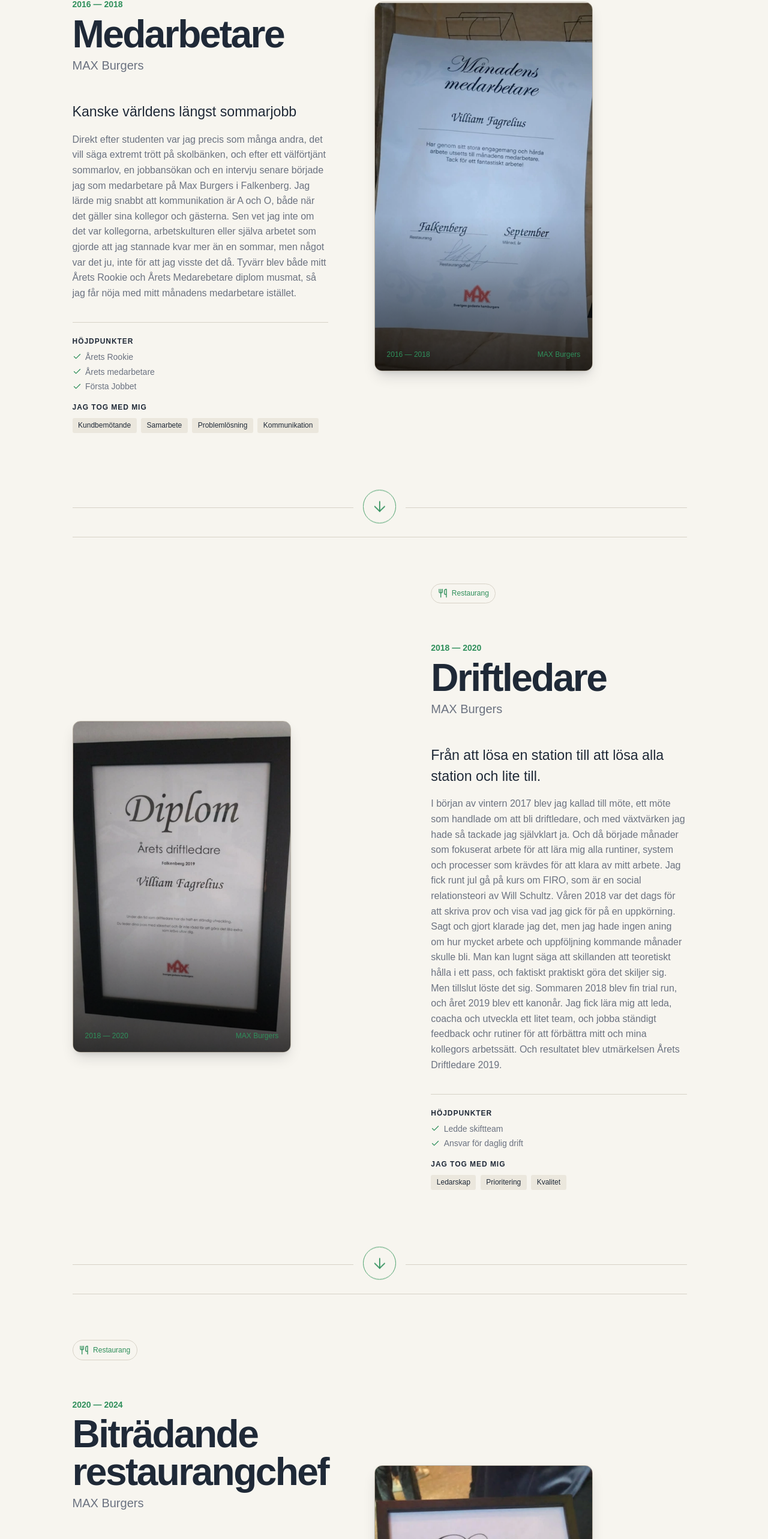
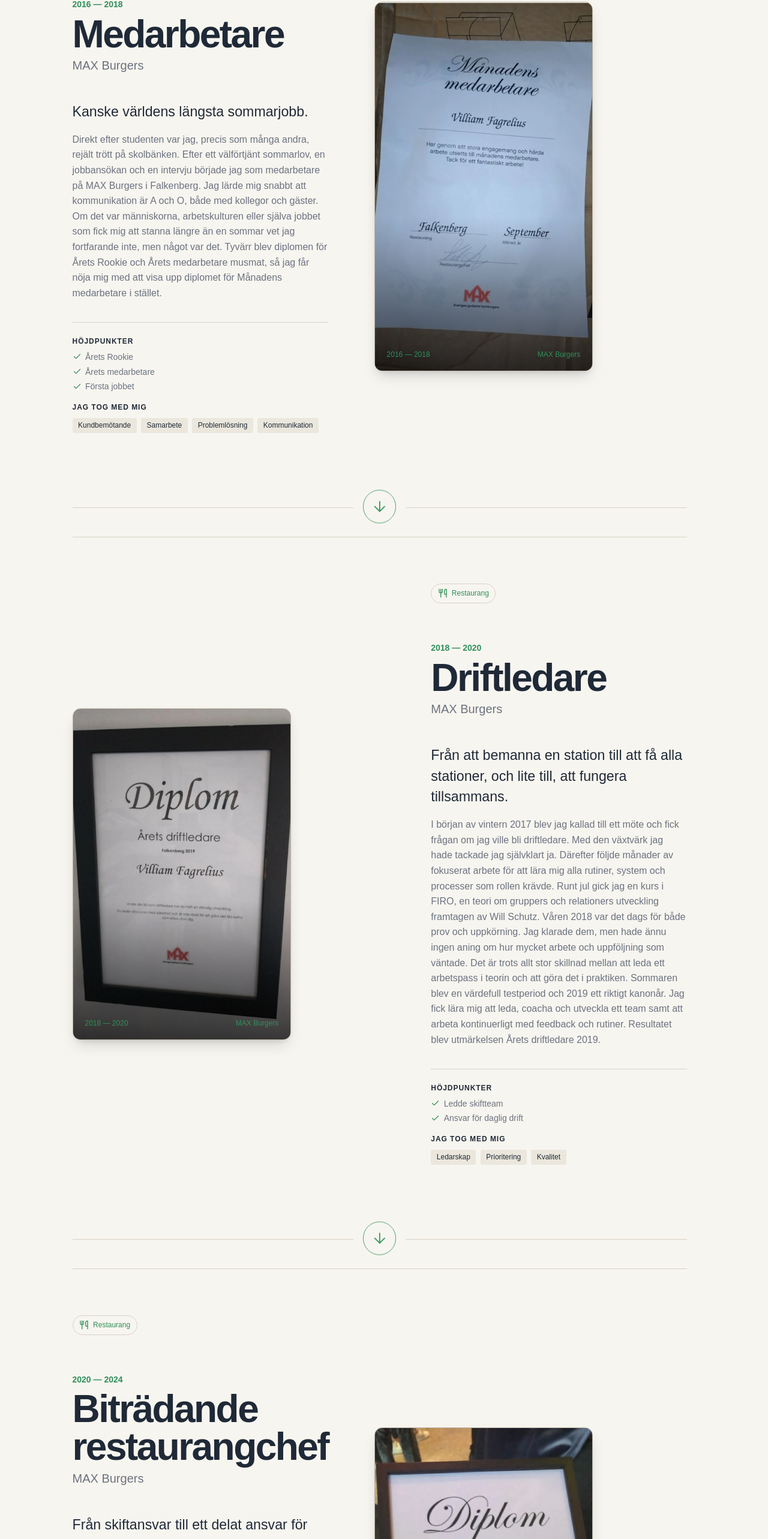
Before and after one commit to Augustvilliam/Portfolio, a React app: page /journey in a window 1280 px wide. Shown: the part 1286-3852 px from the top of the page at 60% size. Built offline with nearby package versions, Linux system fonts and the light colour scheme; the HTML template or start-up script is replaced by a standard one; a web font is replaced by a local one.

Commit message:
Finished JourneyPage

```diff
--- a/src/pages/JourneyPage.tsx
+++ b/src/pages/JourneyPage.tsx
@@ -36,12 +36,12 @@
         role: "Medarbetare",
         company: "MAX Burgers",
         category: "restaurang",
-        summary: "Kanske världens längst sommarjobb",
-        details: "Direkt efter studenten var jag precis som många andra, det vill säga extremt trött på skolbänken, och efter ett välförtjänt sommarlov, en jobbansökan och en intervju senare började jag som medarbetare på Max Burgers i Falkenberg. Jag lärde mig snabbt att kommunikation är A och O, både när det gäller sina kollegor och gästerna. Sen vet jag inte om det var kollegorna, arbetskulturen eller själva arbetet som gjorde att jag stannade kvar mer än en sommar, men något var det ju, inte för att jag visste det då. Tyvärr blev både mitt Årets Rookie och Årets Medarebetare diplom musmat, så jag får nöja med mitt månadens medarbetare istället.",
-        highlights: ["Årets Rookie", "Årets medarbetare", "Första Jobbet"],
+        summary: "Kanske världens längsta sommarjobb.",
+        details: "Direkt efter studenten var jag, precis som många andra, rejält trött på skolbänken. Efter ett välförtjänt sommarlov, en jobbansökan och en intervju började jag som medarbetare på MAX Burgers i Falkenberg. Jag lärde mig snabbt att kommunikation är A och O, både med kollegor och gäster. Om det var människorna, arbetskulturen eller själva jobbet som fick mig att stanna längre än en sommar vet jag fortfarande inte, men något var det. Tyvärr blev diplomen för Årets Rookie och Årets medarbetare musmat, så jag får nöja mig med att visa upp diplomet för Månadens medarbetare i stället.",
+        highlights: ["Årets Rookie", "Årets medarbetare", "Första jobbet"],
         skills: ["Kundbemötande", "Samarbete", "Problemlösning", "Kommunikation"],
         image: "/images/employee.webp",
-        imageAlt: "Restaurangprojekt med burgare och menyer",
+        imageAlt: "Diplom för Månadens medarbetare på MAX Burgers",
     },
     {
         id: 2,
@@ -49,12 +49,12 @@
         role: "Driftledare",
         company: "MAX Burgers",
         category: "restaurang",
-        summary: "Från att lösa en station till att lösa alla station och lite till.",
-        details: "I början av vintern 2017 blev jag kallad till möte, ett möte som handlade om att bli driftledare, och med växtvärken jag hade så tackade jag självklart ja. Och då började månader som fokuserat arbete för att lära mig alla runtiner, system och processer som krävdes för att klara av mitt arbete. Jag fick runt jul gå på kurs om FIRO, som är en social relationsteori av Will Schultz. Våren 2018 var det dags för att skriva prov och visa vad jag gick för på en uppkörning. Sagt och gjort klarade jag det, men jag hade ingen aning om hur mycket arbete och uppföljning kommande månader skulle bli. Man kan lugnt säga att skillanden att teoretiskt hålla i ett pass, och faktiskt praktiskt göra det skiljer sig. Men tillslut löste det sig. Sommaren 2018 blev fin trial run, och året 2019 blev ett kanonår. Jag fick lära mig att leda, coacha och utveckla ett litet team, och jobba ständigt feedback ochr rutiner för att förbättra mitt och mina kollegors arbetssätt. Och resultatet blev utmärkelsen Årets Driftledare 2019.",
+        summary: "Från att bemanna en station till att få alla stationer, och lite till, att fungera tillsammans.",
+        details: "I början av vintern 2017 blev jag kallad till ett möte och fick frågan om jag ville bli driftledare. Med den växtvärk jag hade tackade jag självklart ja. Därefter följde månader av fokuserat arbete för att lära mig alla rutiner, system och processer som rollen krävde. Runt jul gick jag en kurs i FIRO, en teori om gruppers och relationers utveckling framtagen av Will Schutz. Våren 2018 var det dags för både prov och uppkörning. Jag klarade dem, men hade ännu ingen aning om hur mycket arbete och uppföljning som väntade. Det är trots allt stor skillnad mellan att leda ett arbetspass i teorin och att göra det i praktiken. Sommaren blev en värdefull testperiod och 2019 ett riktigt kanonår. Jag fick lära mig att leda, coacha och utveckla ett team samt att arbeta kontinuerligt med feedback och rutiner. Resultatet blev utmärkelsen Årets driftledare 2019.",
         highlights: ["Ledde skiftteam", "Ansvar för daglig drift"],
         skills: ["Ledarskap", "Prioritering", "Kvalitet"],
         image: "/images/shift.webp",
-        imageAlt: "Porträtt av Villiam",
+        imageAlt: "Inramat diplom för Årets driftledare 2019",
     },
     {
         id: 3,
@@ -62,12 +62,12 @@
         role: "Biträdande restaurangchef",
         company: "MAX Burgers",
         category: "restaurang",
-        summary: "Temp",
-        details: "Året var 2020, vi var mitt upp i någon bortglömd pandemi, med massa speciella rutiner och restriktioner som blev kanske den största utmaningen jag någonsin mött, och jag hade blivit tillfrågad att gå över till restaurangen i Varberg som biträdande restaurangchef. Det var inte första gångnen jag blev tillfrågad. Men första gången jag blev tillfrågad så kände jag mig inte redo, jag var bekväm i min nuvarande roll, jag hade nära till och hem från jobbet, och hade mina rutiner mellan mig och mina kollegor. Men tillslut, och med lite pepp från min sambo så sa jag ja. Och oj vilken omställning det blev. Från att ha ett litet team och ansvara för en period på en dag så var hade jag nu delat ansvar för hela restaurangen. Allt från att följa upp resultat och rutiner, till rekrtering, bokslut, budget arbete, schema och 100 mer saker. Men det gick bra. Vågar till och med säga att det gick väldigt bra. Så bra att jag och min restaurangchef blev tilldelade utmärkelsen för Årets Engagemangslyft, och detta satte grunden för allt kommande arbete under min tid som biträdande restaurangchef.",
+        summary: "Från skiftansvar till ett delat ansvar för hela restaurangen.",
+        details: "Året var 2020 och vi befann oss mitt i en pandemi. De ständigt förändrade rutinerna och restriktionerna blev en av de största utmaningarna jag dittills hade mött. Samtidigt fick jag frågan om jag ville gå över till restaurangen i Varberg som biträdande restaurangchef. Det var inte första gången jag blev tillfrågad. Tidigare hade jag tackat nej eftersom jag inte känt mig redo och trivts bra med rollen, kollegorna och den korta resvägen i Falkenberg. Till slut, efter lite pepp från min sambo, tackade jag ja. Omställningen blev enorm. Från att leda ett mindre team under ett arbetspass fick jag nu dela ansvaret för en hel restaurang. Rollen omfattade allt från resultatuppföljning och rutiner till rekrytering, bokslut, budgetarbete, schemaläggning och hundra andra saker. Det gick bra, faktiskt väldigt bra. Jag och min restaurangchef tilldelades utmärkelsen Årets engagemangslyft, vilket satte tonen för resten av min tid som biträdande restaurangchef.",
         highlights: ["Personalansvar", "Planering och uppföljning"],
         skills: ["Coaching", "Bemanning", "Verksamhetsutveckling"],
         image: "/images/ebba2022.webp",
-        imageAlt: "Villiam på resa",
+        imageAlt: "Diplom för Årets engagemangslyft 2020",
     },
     {
         id: 4,
@@ -75,12 +75,12 @@
         role: "Webbutvecklare inom .NET",
         company: "EC Utbildning",
         category: "utbildning",
-        summary: "Temp",
-        details: "Vinterna 2023 hände något. Jag vaknade upp en dag och kände mig rätt matt, stött och generellt energilös. Det visar sig att full gas i 8 år i restaurangbranschen lätt leder till utbrändhet, vem hade kunnat gissa? Och jag kände då att det kanske är dags att göra något annat, med vad? Jag visste inte om jag var redo för att återgå till skolbänken, men jag visste inte heller vad jag ville jobba med. Men sen tänkte jag efter på vad jag gillar att göra. Jag gillar att skapa, vara kreativ och lösa problem. En liten sak som alltid stört mig på min tid på max var it-systemen. Varför beheöver vi en samma olika system som är designade för något helt annat som ska arbeta tillsammans? Och min lillebror pluggade och jobbar som .NET-utvecklare sen något år tillbaka, och jag pluggade ju faktiskt programering, mer specifikt C# och javascript i gymnasiet. Så jag sökte in, samma utbildning som min lillebror gått. Och WOW, jag valde helt rätt. Det var som om att återfinna en gammal vän som man bara inte haft tid för, och kommande två åren var fyllda med kod, kurser, oheliga mängder kaffe, sena nätter och problem som bottnade i ett litet stavfel eller ett missat semikolon. Plugget började 'lätt' med lite HTML och CSS, sen gick vi på vanilla JavaScript, Följt av C#, Databaser, ASP.NET, Azure, Grupp-projekt, Umbraco CMS och slutgiltligen LIA (Som jag gjorde på Consid AB i varberg) och examensarbetet. VG blev det i samtliga kurser.",
+        summary: "Ett karriärbyte som kändes mer som att återupptäcka en gammal vän.",
+        details: "Vintern 2023 hände något. Jag vaknade en dag och kände mig rätt matt, sliten och allmänt energilös. Det visade sig att åtta år med full fart i restaurangbranschen kunde leda till utbrändhet, vem hade kunnat ana det? Jag insåg att det var dags att göra något annat, men visste ännu inte vad. När jag funderade över vad jag faktiskt tycker om återkom tre saker: att skapa, vara kreativ och lösa problem. Dessutom hade restaurangens IT-system länge väckt frågor. Varför behövde vi så många olika system, byggda för helt andra ändamål, som ändå förväntades fungera tillsammans? Min lillebror hade läst till och arbetade som .NET-utvecklare, och själv hade jag faktiskt programmerat i C# och JavaScript på gymnasiet. Därför sökte jag samma utbildning som han hade gått, och wow, jag valde helt rätt. Det kändes som att återse en gammal vän som jag inte haft tid för. De följande två åren fylldes av kod, kurser, oheliga mängder kaffe, sena kvällar och problem som ofta bottnade i ett stavfel eller ett missat semikolon. Studierna började med HTML och CSS och fortsatte med JavaScript, C#, databaser, ASP.NET, Azure, grupprojekt och Umbraco CMS. Till sist gjorde jag min LIA på Consid AB i Varberg och skrev examensarbetet. Resultatet blev VG i samtliga kurser och utmärkelsen 'Bästa studieresultat'.",
         highlights: ["Agila teamprojekt", "Fullstack-utveckling"],
         skills: ["C#", ".NET", "React", "Azure", "SQL", "Umbraco CMS" ],
         image: "/images/studyresult.jpg",
-        imageAlt: "Abstrakta lager som representerar en teknisk lösning",
+        imageAlt: "Diplom för bästa studieresultat på utbildningen Webbutveckling inom .NET",
     },
     {
         id: 5,
@@ -88,12 +88,12 @@
         role: "Junior fullstackutvecklare",
         company: "Nästa kapitel",
         category: "utveckling",
-        summary: "Temp",
-        details: "Nu är vi framme i nuet, jag sitter här här i skrivande stund efter att jag tog examen i maj 2026, och skickar iväg jobbansökningar i samma tepo jag brukade skicka ut burgare i, men det är kämpigt, AI är en grej, det är lågkonjunktur och företagen är förstårligt försiktiga. Men jag är inte orolig, jag vet att jag kommer hitta rätt plats, och när jag gör det så kommer jag ge allt för att bidra med min kunskap, erfarenhet och arbetsmoral. Jag vill vara en del av ett team där jag får bygga, utvecklas och fortsätta växa. Under tiden jobbar jag med att montera byggställningar, och lägger den tiden som finns över på att utveckla mina kunskaper inom programmering, driva hobbyprojekt och bygga upp en portfolio. Bland annat denna, min portfolio sida. Sen delar jag upp lite tid på diverse hobbyprojekt som ni kan kolla på här (länk till projekt sidan) om man är nyfiken. Under tiden letar jag jobb, knackar kod och stör min sambo och mina vänner, och vem vet, kanske är det just du som läser detta som har en plats för mig i ditt team, eller bara ork för en kaffe? det funkar också.",
+        summary: "Examen i handen, egna projekt i gång och blicken riktad mot nästa team.",
+        details: "Nu är vi framme i nutid. Jag tog examen i maj 2026 och skickar jobbansökningar i ungefär samma tempo som jag en gång skickade ut burgare. Det är en tuff marknad: AI förändrar branschen, lågkonjunkturen märks och företagen är förståeligt försiktiga. Men jag är inte orolig. Jag vet att jag kommer att hitta rätt plats, och när jag gör det tänker jag ge allt för att bidra med min kunskap, erfarenhet och arbetsmoral. Jag vill bli en del av ett team där jag får bygga, utvecklas och fortsätta växa. Under tiden arbetar jag med att montera byggställningar. Tiden som blir över använder jag till att fördjupa mina programmeringskunskaper, driva hobbyprojekt och bygga min portfolio, bland annat den här sidan. Fler projekt finns på projektsidan för den som är nyfiken. Så just nu söker jag jobb, knackar kod och stör min sambo och mina vänner. Kanske är det just du som läser detta som har en plats för mig i ditt team, eller bara tid för en kaffe. Det fungerar också.",
         highlights: ["Rapportsystem", "Restaurangplattform"],
         skills: ["TypeScript", "ASP.NET", "Entity Framework", "Blazor"],
         image: codeLayers,
-        imageAlt: "Porträtt av Villiam",
+        imageAlt: "Abstrakta lager som representerar en teknisk lösning",
     },
 ];
 
```
